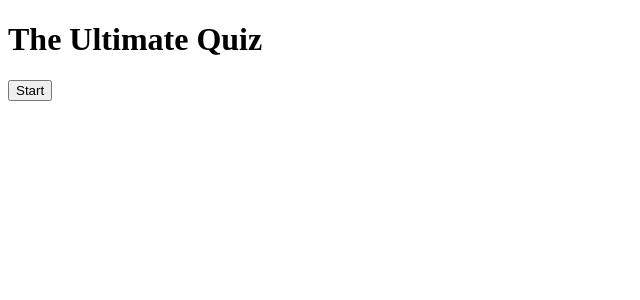
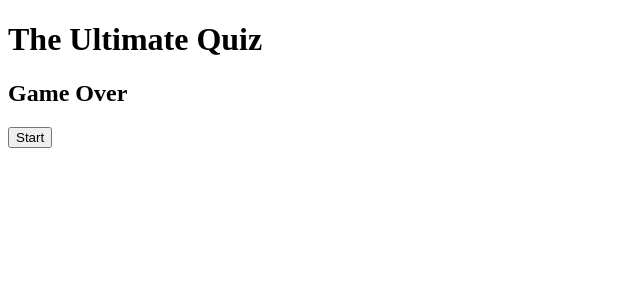
Before and after one commit to isaiahsilvani/projects-argus, a React (Create React App) app in the folder quiz-app/: page / in a window 1280 px wide. Shown: the top 300 px of the page, without its empty margins (0-640 px from the left). Built offline with nearby package versions, Linux system fonts and the light colour scheme.

Commit message:
gameover conditional display

```diff
--- a/quiz-app/src/App.tsx
+++ b/quiz-app/src/App.tsx
@@ -67,9 +67,10 @@ function App() {
   return (
     <div className="App">
       <h1>The Ultimate Quiz</h1>
+      {questionsState.length === userAnswersState.length && <h2>Game Over</h2>}
       {questionsState.length === 0 || userAnswersState.length === TOTAL_QUESTIONS ? (
           <button className="start" onClick={startQuiz}>
-            Start
+            {gameoverState ? "Start" : "Reset"}
           </button>
       ): null}
 
```
